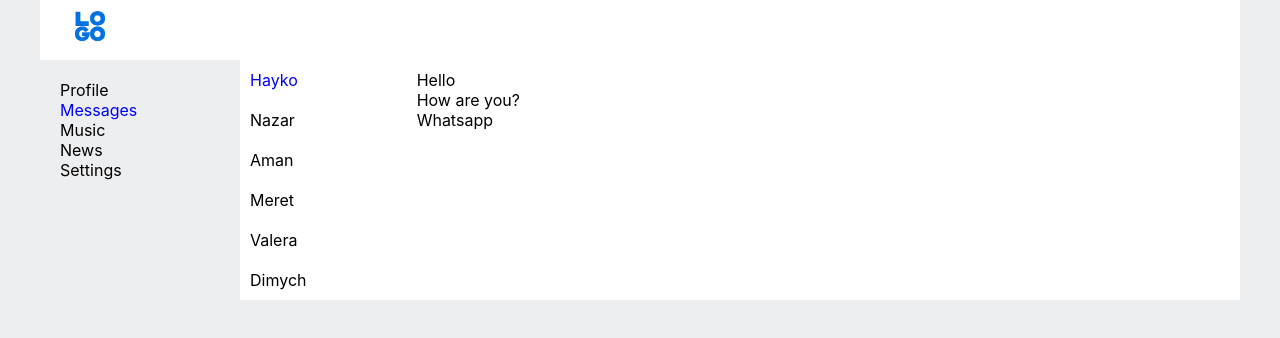
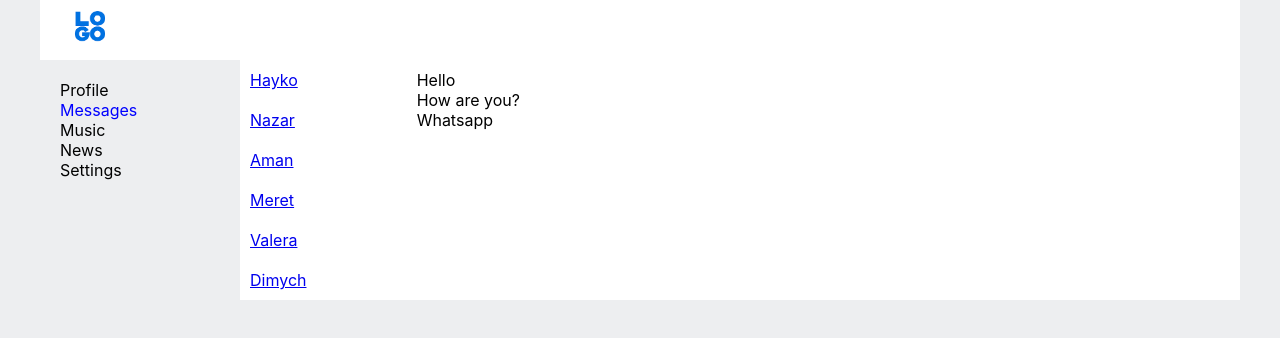
Before and after one commit to hayid/my-app, a React (Create React App) app: page /dialogs in a window 1280 px wide. Shown: the top 338 px of the page. Built offline with nearby package versions, Linux system fonts and the light colour scheme.

Commit message:
dialogs with NavLink

```diff
--- a/src/components/Dialogs/Dialogs.jsx
+++ b/src/components/Dialogs/Dialogs.jsx
@@ -1,27 +1,28 @@
 import React from 'react';
 import s from './Dialogs.module.css';
+import {NavLink} from "react-router-dom";
 
 const Dialogs = (props) => {
     return (
         <div className={s.dialogs}>
             <div className={s.dialogsItems}>
                 <div className={s.dialog + ' ' + s.active}>
-                    Hayko
+                  <NavLink to="/dialogs/1">Hayko</NavLink>
             </div>
                 <div className={s.dialog}>
-                    Nazar
+                <NavLink to="/dialogs/2">Nazar</NavLink>
             </div>
                 <div className={s.dialog}>
-                    Aman
+                <NavLink to="/dialogs/3">Aman</NavLink>
             </div>
                 <div className={s.dialog}>
-                    Meret
+                <NavLink to="/dialogs/4">Meret</NavLink>
             </div>
                 <div className={s.dialog}>
-                    Valera
+                <NavLink to="/dialogs/5">Valera</NavLink>
             </div>
                 <div className={s.dialog}>
-                    Dimych
+                <NavLink to="/dialogs/6">Dimych</NavLink>
             </div>
             </div>
                 <div className={s.messages}>
--- a/src/components/Dialogs/Dialogs.module.css
+++ b/src/components/Dialogs/Dialogs.module.css
@@ -6,12 +6,14 @@
 .dialogsItems .dialog{
     padding: 10px;
 
+
 }
 .dialogsItems .active{
     color: blue;
 }
 .messages{
     padding: 10px;
+
 }
 .messages .message{
 
```
Also changed, not shown: 1 other file (tests, documents, lock files or other folders).
